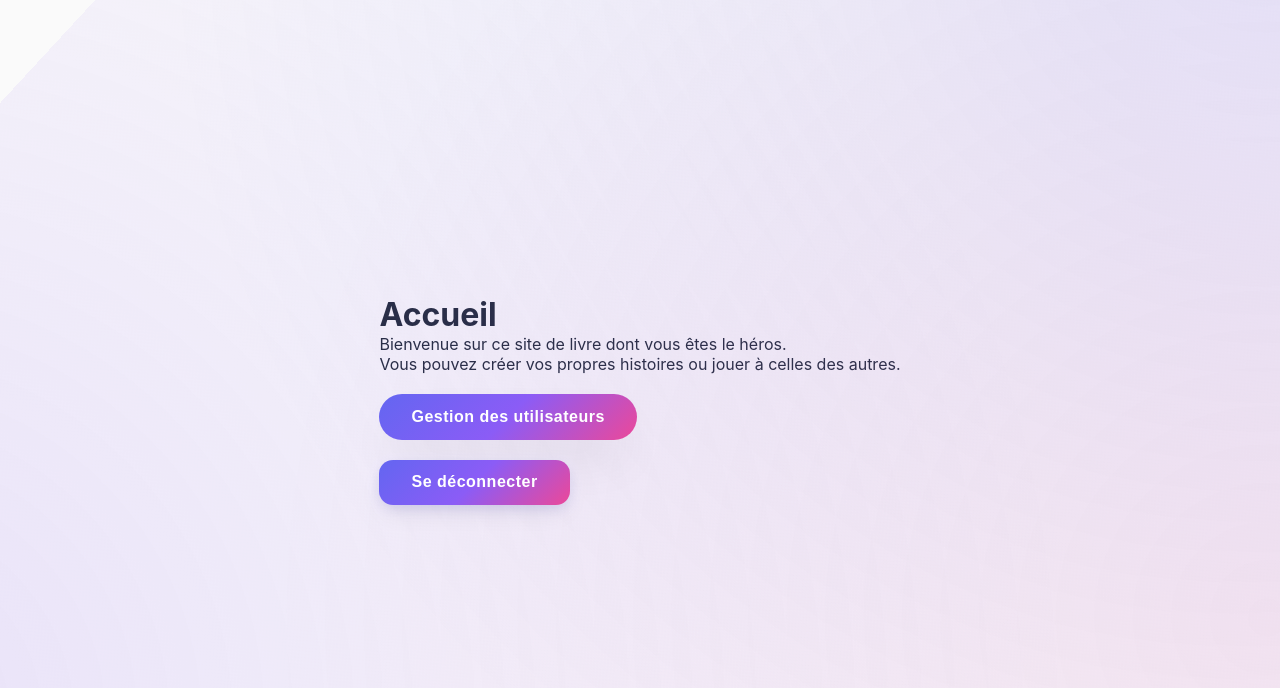
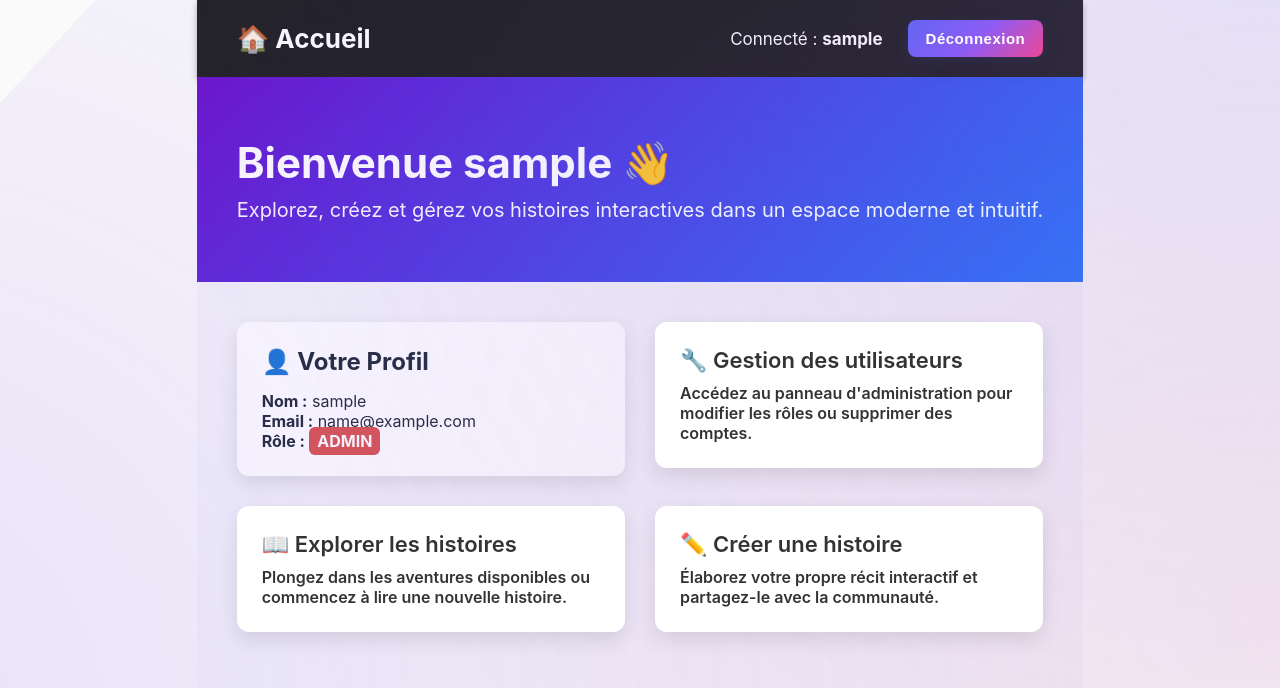
Before and after one commit to Alexandre-le-Grand/NAHB, a React (Vite) app in the folder client/: page /acceuil in a window 1280 px wide. Shown: the top 688 px of the page. Built offline with nearby package versions, Linux system fonts and the light colour scheme; sample sign-in values are in the browser's storage.

Commit message:
update pages

```diff
--- a/client/src/pages/Accueil.tsx
+++ b/client/src/pages/Accueil.tsx
@@ -3,15 +3,11 @@ import { Link, useNavigate } from 'react-router-dom';
 
 const Accueil = () => {
     const navigate = useNavigate();
+    const user = localStorage.getItem("user") ? JSON.parse(localStorage.getItem("user")!) : null;
 
     useEffect(() => {
-        // 1. On récupère le token stocké lors du login
         const token = localStorage.getItem('token');
-
-        // 2. Si pas de token, on éjecte l'utilisateur vers le login
-        if (!token) {
-            navigate('/login');
-        }
+        if (!token) navigate('/login');
     }, [navigate]);
 
     const handleLogout = () => {
@@ -21,26 +17,139 @@ const Accueil = () => {
     };
 
     return (
-        <div className="container">
-            <h1>Accueil</h1>
-            <p>Bienvenue sur ce site de livre dont vous êtes le héros.</p>
-            <p>Vous pouvez créer vos propres histoires ou jouer à celles des autres.</p>
+        <div style={{ backgroundColor: "#f4f4f9", minHeight: "100vh" }}>
 
+            {/* HEADER */}
+            <header style={{
+                width: "100%",
+                padding: "20px 40px",
+                backgroundColor: "#1e1e1e",
+                color: "white",
+                display: "flex",
+                justifyContent: "space-between",
+                alignItems: "center",
+                boxShadow: "0 3px 6px rgba(0,0,0,0.3)"
+            }}>
+                <h2 style={{ margin: 0, fontSize: "26px" }}>🏠 Accueil</h2>
 
-            <div style={{ marginTop: '20px' }}>
-                <Link to="/users">
-          <button className="btn-glow w-full py-4 rounded-3xl text-lg font-bold shadow-2xl bg-white text-purple-700 hover:bg-purple-100 hover:text-purple-800 transform hover:scale-105">
-            Gestion des utilisateurs
-          </button>
-        </Link>
-        <br />
-        <br />
-                <button onClick={handleLogout} style={{ backgroundColor: 'red', color: 'white' }}>
-                    Se déconnecter
-                </button>
+                <div style={{ display: "flex", alignItems: "center", gap: "25px" }}>
+                    <span style={{ fontSize: "17px" }}>
+                        Connecté : <strong>{user?.username}</strong>
+                    </span>
+
+                    <button
+                        onClick={handleLogout}
+                        style={{
+                            padding: "10px 18px",
+                            backgroundColor: "#d9534f",
+                            color: "white",
+                            border: "none",
+                            borderRadius: "8px",
+                            fontWeight: "bold",
+                            cursor: "pointer",
+                            fontSize: "15px"
+                        }}
+                    >
+                        Déconnexion
+                    </button>
+                </div>
+            </header>
+
+            {/* HERO BANNER */}
+            <section style={{
+                width: "100%",
+                padding: "60px 40px",
+                background: "linear-gradient(135deg, #6a11cb, #2575fc)",
+                color: "white",
+                textAlign: "left"
+            }}>
+                <h1 style={{ fontSize: "42px", marginBottom: "10px", fontWeight: "700" }}>
+                    Bienvenue {user?.username} 👋
+                </h1>
+
+                <p style={{ fontSize: "20px", opacity: 0.9, maxWidth: "900px" }}>
+                    Explorez, créez et gérez vos histoires interactives dans un espace moderne et intuitif.
+                </p>
+            </section>
+
+            {/* SECTION CONTENUS */}
+            <div style={{
+                padding: "40px",
+                display: "grid",
+                gridTemplateColumns: "repeat(auto-fit, minmax(350px, 1fr))",
+                gap: "30px"
+            }}>
+
+                {/* PROFILE CARD */}
+                <div style={{
+                    backgroundColor: "white",
+                    padding: "25px",
+                    borderRadius: "12px",
+                    boxShadow: "0 8px 20px rgba(0,0,0,0.1)"
+                }}>
+                    <h2 style={{ marginBottom: "15px", fontSize: "24px" }}>👤 Votre Profil</h2>
+
+                    <p><strong>Nom :</strong> {user?.username}</p>
+                    <p><strong>Email :</strong> {user?.email}</p>
+
+                    <p>
+                        <strong>Rôle :</strong>{" "}
+                        <span style={{
+                            padding: "4px 8px",
+                            backgroundColor: user?.role === "admin" ? "#d9534f" : "#5cb85c",
+                            color: "white",
+                            borderRadius: "6px",
+                            fontWeight: "bold"
+                        }}>
+                            {user?.role.toUpperCase()}
+                        </span>
+                    </p>
+                </div>
+
+                {/* ACTION CARDS */}
+                {user?.role === "admin" && (
+                    <Link to="/users" style={{ textDecoration: "none" }}>
+                        <div style={cardActionStyle}>
+                            <h3 style={cardTitleStyle}>🔧 Gestion des utilisateurs</h3>
+                            <p>Accédez au panneau d'administration pour modifier les rôles ou supprimer des comptes.</p>
+                        </div>
+                    </Link>
+                )}
+
+                <Link to="/stories" style={{ textDecoration: "none" }}>
+                    <div style={cardActionStyle}>
+                        <h3 style={cardTitleStyle}>📖 Explorer les histoires</h3>
+                        <p>Plongez dans les aventures disponibles ou commencez à lire une nouvelle histoire.</p>
+                    </div>
+                </Link>
+
+                <Link to="/create-story" style={{ textDecoration: "none" }}>
+                    <div style={cardActionStyle}>
+                        <h3 style={cardTitleStyle}>✏️ Créer une histoire</h3>
+                        <p>Élaborez votre propre récit interactif et partagez-le avec la communauté.</p>
+                    </div>
+                </Link>
+
             </div>
+
         </div>
     );
 };
 
+// Styles des cartes actions
+const cardActionStyle = {
+    backgroundColor: "white",
+    padding: "25px",
+    borderRadius: "12px",
+    cursor: "pointer",
+    color: "#333",
+    boxShadow: "0 8px 20px rgba(0,0,0,0.1)",
+    transition: "transform .2s, box-shadow .2s",
+};
+const cardTitleStyle = {
+    marginBottom: "10px",
+    fontSize: "22px",
+    fontWeight: "600"
+};
+
 export default Accueil;
--- a/client/src/pages/Login.tsx
+++ b/client/src/pages/Login.tsx
@@ -1,5 +1,6 @@
 import React, { useState } from 'react';
 import { Link, useNavigate } from 'react-router-dom';
+import { motion } from 'framer-motion';
 
 export default function Login() {
   const [email, setEmail] = useState('');
@@ -24,9 +25,7 @@ export default function Login() {
         setError(data.message || 'Une erreur est survenue');
       } else {
         localStorage.setItem('token', data.token);
-
         localStorage.setItem('user', JSON.stringify(data.user));
-
         navigate('/acceuil');
       }
     } catch (err) {
@@ -36,48 +35,68 @@ export default function Login() {
   };
 
   return (
-    <div className="container">
-      <h1>Connexion</h1>
-      <br />
+    <div className="flex flex-col items-center justify-center min-h-screen bg-gradient-to-br from-indigo-800 via-purple-700 to-pink-600 p-4">
 
-      {error && <div style={{ color: 'red', marginBottom: '10px' }}>{error}</div>}
+      <motion.div
+        initial={{ opacity: 0, y: 30 }}
+        animate={{ opacity: 1, y: 0 }}
+        transition={{ duration: 0.6 }}
+        className="bg-white w-full max-w-md p-8 rounded-3xl shadow-2xl"
+      >
+        <h1 className="text-3xl font-extrabold text-center text-purple-700 mb-8">Connexion</h1>
 
-      <form onSubmit={handleSubmit}>
-        <label>
-          Email :
-          <br />
+        {error && (
+          <motion.div
+            initial={{ opacity: 0 }}
+            animate={{ opacity: 1 }}
+            className="bg-red-100 text-red-600 p-3 rounded-lg mb-6 text-center text-sm font-bold"
+          >
+            {error}
+          </motion.div>
+        )}
+
+        <form onSubmit={handleSubmit} className="space-y-6">
+          <div>
+            <label className="block text-gray-700 font-bold mb-2 ml-1">Email</label>
             <input
               type="email"
               name="email"
               value={email}
               onChange={(e) => setEmail(e.target.value)}
               required
+              className="w-full p-4 rounded-xl bg-gray-100 border border-transparent focus:bg-white focus:border-purple-500 focus:ring-0 transition duration-200 outline-none"
+              placeholder="votre@email.com"
             />
-        </label>
-        <br />
-        <br />
+          </div>
 
-        <label>
-          Mot de passe :
-          <br />
+          <div>
+            <label className="block text-gray-700 font-bold mb-2 ml-1">Mot de passe</label>
             <input
               type="password"
               name="password"
               value={password}
               onChange={(e) => setPassword(e.target.value)}
               required
+              className="w-full p-4 rounded-xl bg-gray-100 border border-transparent focus:bg-white focus:border-purple-500 focus:ring-0 transition duration-200 outline-none"
+              placeholder="••••••••"
             />
-        </label>
-        <br />
-        <br />
+          </div>
 
+          <button
+            type="submit"
+            className="btn-glow w-full py-4 rounded-3xl text-lg font-bold shadow-lg bg-gradient-to-r from-yellow-400 to-orange-500 text-white hover:from-yellow-500 hover:to-orange-600 transform hover:scale-105 transition-all duration-300 mt-4"
+          >
+            Se connecter
+          </button>
+        </form>
 
-        <button type="submit">Se connecter</button>
-      </form>
-      <br />
-      <p>
-        Pas encore de compte ? <Link to="/register">Inscrivez-vous</Link>
+        <p className="text-center mt-8 text-gray-600">
+          Pas encore de compte ?{' '}
+          <Link to="/register" className="text-purple-700 font-bold hover:underline">
+            Inscrivez-vous
+          </Link>
         </p>
+      </motion.div>
     </div>
   );
 }
--- a/client/src/pages/Register.tsx
+++ b/client/src/pages/Register.tsx
@@ -25,7 +25,6 @@ export default function Register() {
 
       if (!res.ok) {
         if (result.errors) {
-          // Si le backend renvoie un tableau d'erreurs (ex: express-validator)
           setError(Array.isArray(result.errors) ? result.errors.map((e) => e.msg).join(', ') : 'Erreur de validation');
         } else if (result.message) {
           setError(result.message);
@@ -34,7 +33,6 @@ export default function Register() {
         }
       } else {
         setSuccess(result.message || 'Inscription réussie !');
-        // Redirection après 2 secondes
         setTimeout(() => navigate('/login'), 2000);
       }
     } catch (err) {
--- a/client/src/pages/UserList.tsx
+++ b/client/src/pages/UserList.tsx
@@ -22,16 +22,17 @@ export default function UserList() {
       navigate('/');
       return;
     }
-
     fetchUsers();
   }, [navigate, token]);
 
   const fetchUsers = async () => {
     try {
       const res = await fetch('http://localhost:5000/api/users', {
-        headers: { 'Authorization': `Bearer ${token}` }
+        headers: { Authorization: `Bearer ${token}` }
       });
+
       if (!res.ok) throw new Error('Accès refusé');
+
       const data = await res.json();
       setUsers(data);
     } catch (err) {
@@ -44,8 +45,9 @@ export default function UserList() {
 
     await fetch(`http://localhost:5000/api/users/${id}`, {
       method: 'DELETE',
-      headers: { 'Authorization': `Bearer ${token}` }
+      headers: { Authorization: `Bearer ${token}` }
     });
+
     setUsers(users.filter(u => u.id !== id));
   };
 
@@ -56,7 +58,7 @@ export default function UserList() {
       method: 'PUT',
       headers: {
         'Content-Type': 'application/json',
-            'Authorization': `Bearer ${token}`
+        Authorization: `Bearer ${token}`
       },
       body: JSON.stringify({ role: newRole })
     });
@@ -64,46 +66,84 @@ export default function UserList() {
     setUsers(users.map(u => u.id === id ? { ...u, role: newRole } : u));
   };
 
+  const logout = () => {
+    localStorage.removeItem('token');
+    localStorage.removeItem('user');
+    navigate('/');
+  };
+
   return (
-    <div className="container" style={{ padding: '20px' }}>
-      <h1>Administration des Utilisateurs</h1>
-      {error && <p style={{ color: 'red' }}>{error}</p>}
+    <>
+      {/* HEADER */}
+      <header style={headerStyles.container}>
+        <h2 style={headerStyles.title}>⚙️ Admin Panel</h2>
 
-      <table border={1} cellPadding="10" style={{ width: '100%', borderCollapse: 'collapse' }}>
+        <div style={headerStyles.userSection}>
+          <span style={headerStyles.username}>
+            Connecté : <strong>{currentUser?.username}</strong>
+          </span>
+
+          <button onClick={logout} style={headerStyles.logoutBtn}>
+            Déconnexion
+          </button>
+        </div>
+      </header>
+
+      {/* CONTENU */}
+      <div className="container" style={{ padding: "40px" }}>
+        <h1 style={{ marginBottom: "20px" }}>👤 Administration des Utilisateurs</h1>
+
+        {error && <p style={{ color: "red" }}>{error}</p>}
+
+        <div style={{
+          overflowX: "auto",
+          borderRadius: "8px",
+          boxShadow: "0 0 10px rgba(0,0,0,0.1)"
+        }}>
+          <table style={{
+            width: "100%",
+            borderCollapse: "collapse",
+            backgroundColor: "white"
+          }}>
             <thead>
-          <tr style={{ backgroundColor: '#f0f0f0' }}>
-            <th>ID</th>
-            <th>Nom</th>
-            <th>Email</th>
-            <th>Rôle</th>
-            <th>Actions</th>
+              <tr style={{ backgroundColor: "#f7f7f7", borderBottom: "2px solid #ddd" }}>
+                <th style={styles.th}>ID</th>
+                <th style={styles.th}>Nom</th>
+                <th style={styles.th}>Email</th>
+                <th style={styles.th}>Rôle</th>
+                <th style={styles.th}>Actions</th>
               </tr>
             </thead>
+
             <tbody>
               {users.map(user => (
-            <tr key={user.id}>
-              <td>{user.id}</td>
-              <td>{user.username}</td>
-              <td>{user.email}</td>
-              <td>
+                <tr key={user.id} style={styles.tr}>
+                  <td style={styles.td}>{user.id}</td>
+                  <td style={styles.td}>{user.username}</td>
+                  <td style={styles.td}>{user.email}</td>
+                  <td style={styles.td}>
                     <span style={{
-                    fontWeight: 'bold',
-                    color: user.role === 'admin' ? 'red' : 'green'
+                      fontWeight: "bold",
+                      padding: "4px 8px",
+                      borderRadius: "6px",
+                      color: "white",
+                      backgroundColor: user.role === "admin" ? "#d9534f" : "#5cb85c"
                     }}>
                       {user.role.toUpperCase()}
                     </span>
                   </td>
-              <td>
+
+                  <td style={styles.td}>
                     <button
                       onClick={() => handleRoleChange(user.id, user.role)}
-                    style={{ marginRight: '10px' }}
+                      style={{ ...styles.btn, backgroundColor: "#0275d8" }}
                     >
                       {user.role === 'user' ? 'Passer Admin' : 'Passer User'}
                     </button>
 
                     <button
                       onClick={() => handleDelete(user.id)}
-                    style={{ backgroundColor: 'red', color: 'white' }}
+                      style={{ ...styles.btn, backgroundColor: "#d9534f" }}
                     >
                       Supprimer
                     </button>
@@ -111,7 +151,69 @@ export default function UserList() {
                 </tr>
               ))}
             </tbody>
+
           </table>
         </div>
+      </div>
+    </>
   );
 }
+
+const headerStyles = {
+  container: {
+    width: "100%",
+    padding: "15px 30px",
+    backgroundColor: "#1e1e1e",
+    color: "white",
+    display: "flex",
+    justifyContent: "space-between",
+    alignItems: "center",
+    boxShadow: "0 3px 6px rgba(0,0,0,0.3)"
+  },
+  title: {
+    margin: 0,
+    fontSize: "22px",
+    fontWeight: 600
+  },
+  userSection: {
+    display: "flex",
+    alignItems: "center",
+    gap: "20px"
+  },
+  username: {
+    fontSize: "15px"
+  },
+  logoutBtn: {
+    padding: "8px 12px",
+    border: "none",
+    borderRadius: "6px",
+    color: "white",
+    cursor: "pointer",
+    backgroundColor: "#d9534f",
+    transition: "opacity .2s"
+  }
+};
+
+const styles = {
+  th: {
+    padding: "12px",
+    textAlign: "left",
+    fontWeight: "600",
+    borderBottom: "1px solid #ddd"
+  },
+  td: {
+    padding: "10px",
+    borderBottom: "1px solid #eee"
+  },
+  tr: {
+    transition: "background 0.2s"
+  },
+  btn: {
+    marginRight: "10px",
+    padding: "8px 12px",
+    border: "none",
+    borderRadius: "6px",
+    color: "white",
+    cursor: "pointer"
+  }
+};
```
Lines whose indentation alone changed are shown as unchanged.
